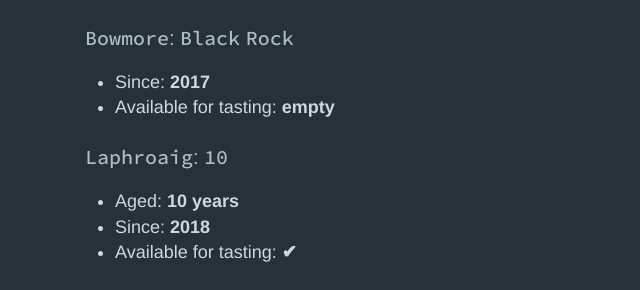
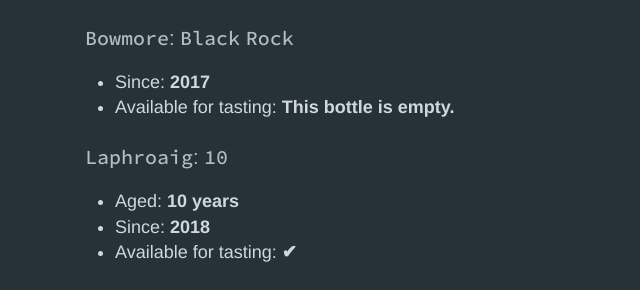
Before and after one commit to medienlampe/aethel, a Jekyll site: the page built from index.html, in a window 1280 px wide and 900 px high, scrolled down 2562 px. Shown: the part 163-453 px from the top of the window, without its empty margins (195-835 px from the left). Built offline with Jekyll 4.4.1, drawn with Linux system fonts in a browser that asks for light colours.

Commit message:
Fixes HTML, reformats code, adds slugify to local anchors.

```diff
--- a/index.html
+++ b/index.html
@@ -7,7 +7,7 @@
 <ul>
   {% for spirit in site.data.spirits.collections %}
   <li>
-    <a href="#spirit-{{ spirit.name }}">{{ spirit.name }}</a>
+    <a href="#spirit-{{ spirit.name | slugify }}">{{ spirit.name }}</a>
   </li>
   {% endfor %}
 </ul>
@@ -17,29 +17,30 @@
   spirits in this collection.
 </p>-->
 {% for spirit in site.data.spirits.collections %}
-<h2 id="spirit-{{ spirit.name }}">
-  <!--<a href="#spirit-{{ spirit.name }}">-->{{ spirit.name
-  }}<!--</a>-->
+<h2 id="spirit-{{ spirit.name | slugify }}">
+  <!--<a href="#spirit-{{ spirit.name }}">-->{{ spirit.name }}<!--</a>-->
 </h2>
 <p>
   There are currently <strong>{{ spirit.collection.size }}</strong> types of
-  {{ spirit.name }} in this collection: {% for bottle in spirit.collection %}
-  <li>
-    <a href="#spirit-{{ spirit.name }}-{{ bottle.name }}">{{ bottle.name }}</a>
+  {{ spirit.name }} in this collection:
+  <ul>
+    {% for bottle in spirit.collection %}
+    <li>
+      <a href="#spirit-{{ spirit.name | slugify }}-{{ bottle.name | slugify }}">{{ bottle.name }}</a>
+    </li>
     {% endfor %}
-  </li>
+  </ul>
 </p>
 
 {% for bottle in spirit.collection %}
 <article>
-  <h3 id="spirit-{{ spirit.name }}-{{ bottle.name }}">
-    <!--<a href="#spirit-{{ spirit.name }}-{{ bottle.name }}">-->{{ bottle.name
-    }}<!--</a>-->
+  <h3 id="spirit-{{ spirit.name | slugify }}-{{ bottle.name | slugify }}">
+    <!--<a href="#spirit-{{ spirit.name }}-{{ bottle.name }}">-->{{ bottle.name }}<!--</a>-->
   </h3>
   <!--<p>
     {{ bottle.name }} {{ spirit.name }} is part of this collection since {{ bottle.since }}.<br>
     At the moment, there {% if bottle.amount > 1 %}are <strong>{{ bottle.amount }}</strong>{% else %}is <strong>one</strong>{% endif %} bottles available.<br>
-    This {{ spirit.name }} is <strong>{% if bottle.open %}available{% else %}not available{% endif %}</strong> for tasting.</li>
+    This {{ spirit.name }} is <strong>{% if bottle.open %}available{% else %}not available{% endif %}</strong> for tasting.</p>
   -->
   <ul>
     {% if bottle.rating > 0 %}
@@ -63,10 +64,10 @@
     </li>-->
     <li>
       Available for tasting:
-      <strong
-        >{% if bottle.fill == 0 %}empty{% elsif bottle.open %}✔{% else %}✖{%
-        endif %}</strong
-      >
+      <strong>
+        {% if bottle.fill == 0 %}This bottle is empty.{% elsif bottle.open %}✔{% else %}✖{%
+        endif %}
+      </strong>
     </li>
   </ul>
 </article>
```
